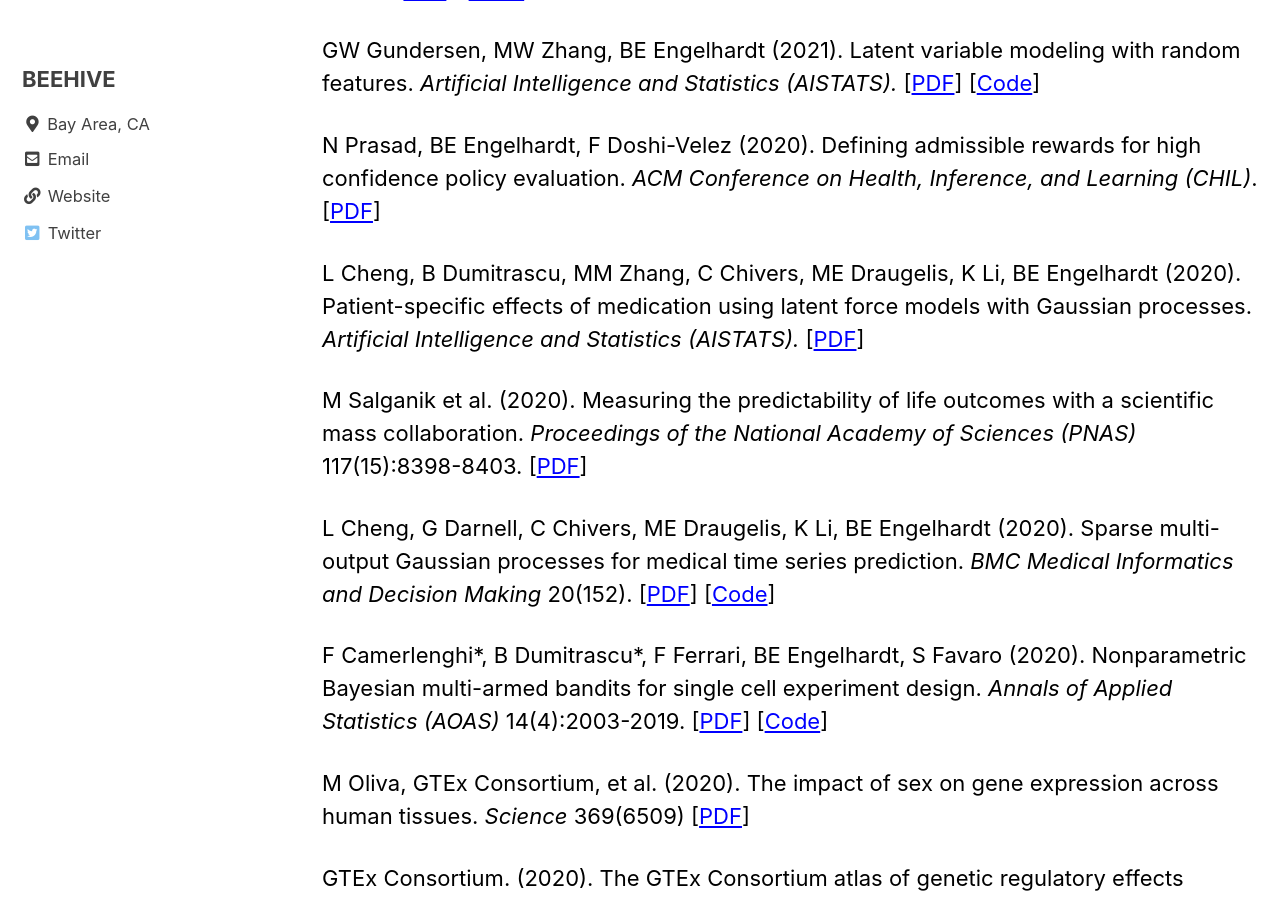
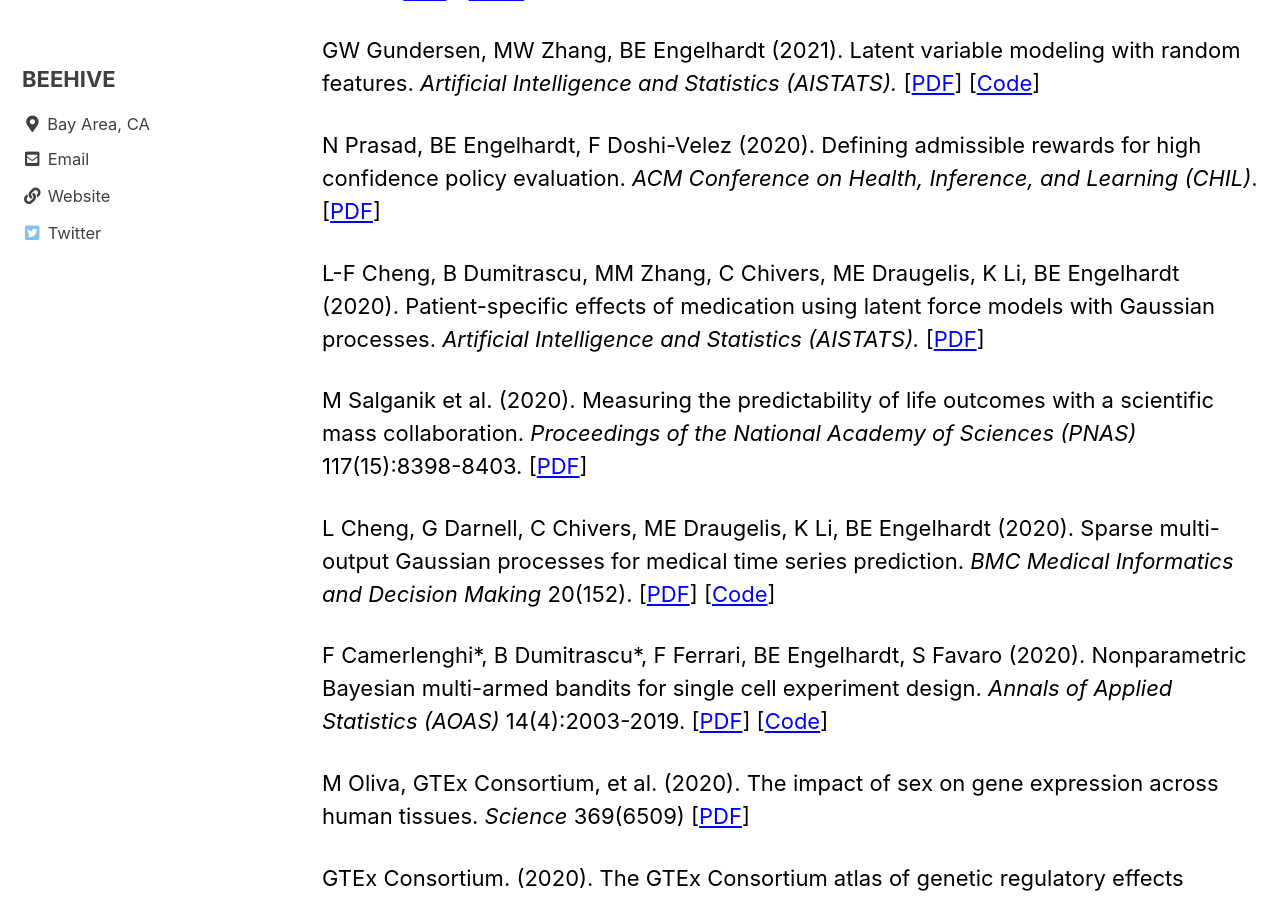
Before and after one commit to stanfordbeehive/stanfordbeehive.github.io, a Jekyll site: the page built from _pages/publications.md, in a window 1280 px wide and 900 px high, scrolled down 3320 px. Built offline with Jekyll 4.4.1, drawn with Linux system fonts in a browser that asks for light colours; cached includes are drawn as plain includes.

```diff
--- a/_pages/publications.md
+++ b/_pages/publications.md
@@ -66,7 +66,7 @@ GW Gundersen, MW Zhang, BE Engelhardt (2021). Latent variable modeling with rand
 
 N Prasad, BE Engelhardt, F Doshi-Velez (2020). Defining admissible rewards for high confidence policy evaluation. *ACM Conference on Health, Inference, and Learning (CHIL)*. [[PDF](https://dl.acm.org/doi/10.1145/3368555.3384450)]
 
-L Cheng, B Dumitrascu, MM Zhang, C Chivers, ME Draugelis, K Li, BE Engelhardt (2020). Patient-specific effects of medication using latent force models with Gaussian processes. *Artificial Intelligence and Statistics (AISTATS).* [[PDF](https://proceedings.mlr.press/v108/cheng20c.html)]
+L-F Cheng, B Dumitrascu, MM Zhang, C Chivers, ME Draugelis, K Li, BE Engelhardt (2020). Patient-specific effects of medication using latent force models with Gaussian processes. *Artificial Intelligence and Statistics (AISTATS).* [[PDF](https://proceedings.mlr.press/v108/cheng20c.html)]
 
 M Salganik et al. (2020). Measuring the predictability of life outcomes with a scientific mass collaboration. *Proceedings of the National Academy of Sciences (PNAS)* 117(15):8398-8403. [[PDF](https://www.pnas.org/doi/10.1073/pnas.1915006117)]
 
@@ -78,7 +78,7 @@ M Oliva, GTEx Consortium, et al. (2020). The impact of sex on gene expression ac
 [[PDF](https://www.science.org/doi/10.1126/science.aba3066)]
 
 GTEx Consortium. (2020). The GTEx Consortium atlas of genetic regulatory effects across human tissues. *Science* 369:1318–1330.
-[[PDF](https://doi:10.1126/science.aaz1776)]
+[[PDF](https://www.science.org/doi/10.1126/science.aaz1776)]
 
 D Gill, M Arvanitis, P Carter, AHI Cordero, B Jo, V Karhunen, SC Larsson, X Li, SM Lockhart, A Mason, E Pashos, A Saha, VY Tan, V Zuber, Y Bossé, S Fahle, K Hao, T Jiang, P Joubert, AC Lunt†, WH Ouwehand, DJ Roberts, W Timens, M van den Berge, NA Watkins, A Battle, AS Butterworth, J Danesh, ED Angelantonio, BE Engelhardt, JE Peters, DD Sin, S Burgess (2020). ACE inhibition and cardiometabolic risk factors, lung *ACE2* and *TMPRSS2* gene expression, and plasma *ACE2* levels: a Mendelian randomization study. *Royal Society of Open Science* 7:200958. [[PDF](https://pubmed.ncbi.nlm.nih.gov/33391794/)]
 
```
